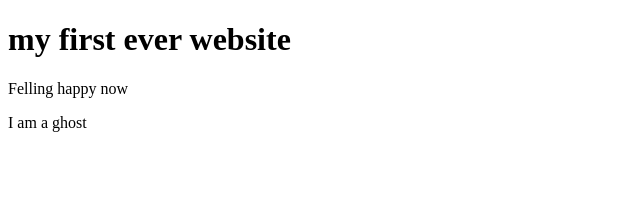
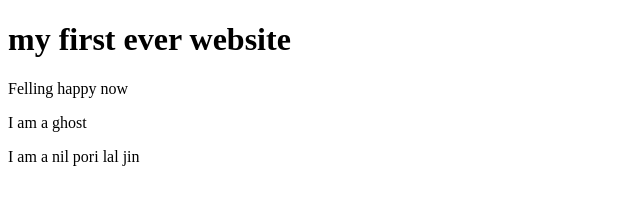
Before and after one commit to BASITELIAS/my-fast-wabsite, a plain HTML site: page index.html in a window 1280 px wide. Shown: the whole page, without its empty margins (0-640 px from the left). Drawn offline with Linux system fonts and the light colour scheme.

Commit message:
finally sending

```diff
--- a/index.html
+++ b/index.html
@@ -10,5 +10,6 @@
     <h1>my first ever website </h1>
     <p>Felling happy now</p>
     <p>I am a ghost</p>
+    <p>I am a nil pori lal jin</p>
 </body>
 </html>
```
